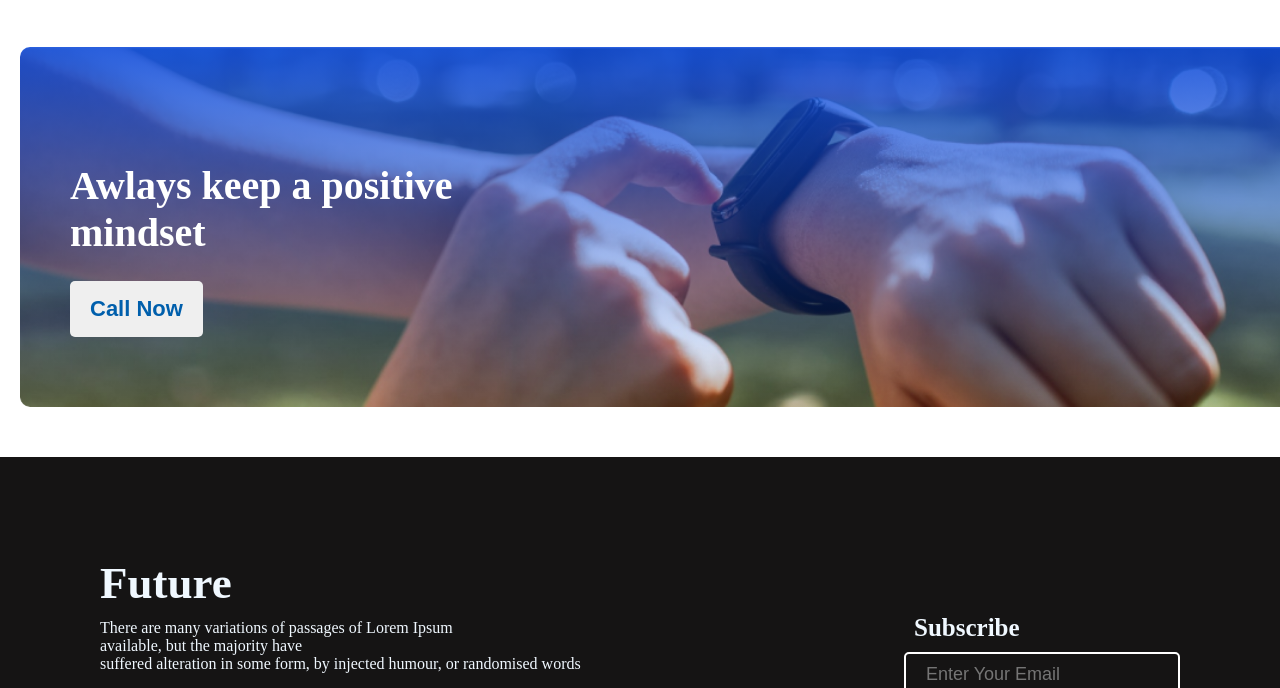
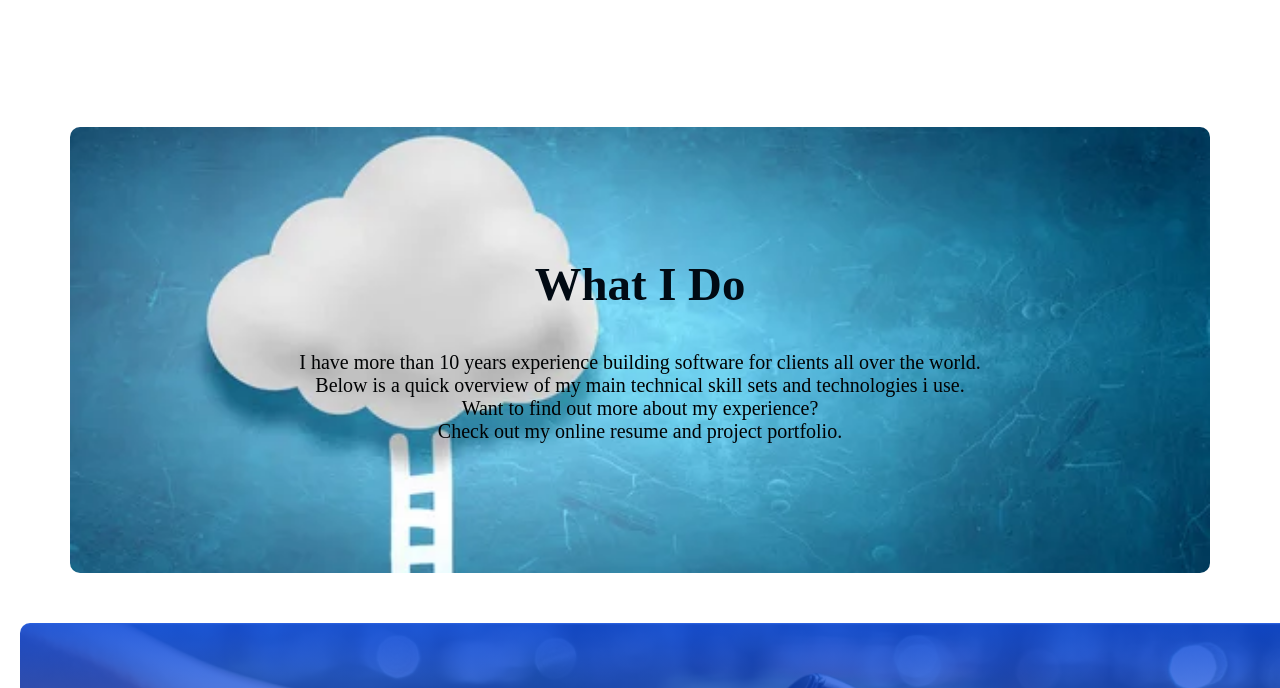
Before and after one commit to nahid-139/first-assignment-, a plain HTML site: page index.html in a window 1280 px wide. Shown: the part 1940-2628 px from the top of the page. Drawn offline with Linux system fonts and the light colour scheme.

Commit message:
new section

```diff
--- a/index.html
+++ b/index.html
@@ -31,6 +31,7 @@
         </header>
     </section>
     <!-- Failer Years -->
+    <main>
         <section>
             <div class="container">
                 <div class="failer-head">
@@ -77,6 +78,11 @@
                 </div>
             </div>
         </section>
+        <!-- What I do section -->
+        <section class="what-i-do">
+            <h3 class="what-section-title">What I Do</h3>
+            <p class="what-section-discribe">I have more than 10 years experience building software for clients all over the world. <br> Below is a quick overview of my main technical skill sets and technologies i use. <br> Want to find out more about my experience? <br> Check out my online resume and project portfolio.</p>
+        </section>
         <!-- Overley Section -->
         <section class="overley">
             <div class="container">
@@ -92,7 +98,8 @@
             <div class="footer-head">
                 <div class="footer-text">
                     <h3>Future</h3>
-                    <p>There are many variations of passages of Lorem Ipsum <br> available, but the majority have <br> suffered alteration in some form, by injected humour, or randomised words</p>
+                    <p>There are many variations of passages of Lorem Ipsum <br> available, but the majority have <br>
+                        suffered alteration in some form, by injected humour, or randomised words</p>
                     <span>Email :nahidnhptake@gmail.com </span>
                     <span>phone :+8801755012063</span>
                     <div class="socail-image">
@@ -101,11 +108,13 @@
                         <img src="./images/icons/youtube.png" alt="">
                     </div>
                 </div>
-                <div class="subscribe"><h3>Subscribe</h3>
+                <div class="subscribe">
+                    <h3>Subscribe</h3>
                     <input type="text" name="" id="" placeholder="Enter Your Email">
                     <button class="btn-footer">Subscribe</button>
                 </div>
             </div>
+    </main>
     </footer>
 </body>
 
--- a/page.css
+++ b/page.css
@@ -103,7 +103,7 @@
     margin: 5px;
 }
 
-/* Plan Style */
+/* Plan Styles */
 .plans {
     margin: 30px 0px;
 }
@@ -140,7 +140,37 @@
     text-align: center;
     padding: 10px 0px;
 }
+/* What i do styles */
+.what-i-do{
+    max-width: 1140px;
+    margin: 0 auto;
+    margin-top: 130px;
+    background: #1479de;
+    border-radius: 10px;
+    padding: 130px 0px;
+    color: aliceblue;
+    font-size: 40px;
+    background-image: url(./images/blue\ sky.jpg);
+    background-repeat: no-repeat;
+    background-position: center;
+    background-size: cover;
 
+}
+.what-section-title{
+    text-align: center;
+    margin-bottom: 40px;
+    color: #010a13;
+
+
+}
+.what-section-discribe{
+    color:#000203;
+    font-size: 20px;
+    text-align: center;
+    font: bold;
+
+}
+/* overley styles */
 .overley {
     margin: 50px 0px;
 }
```
Also changed, not shown: images/blue sky.jpg (added). Lines whose indentation alone changed are shown as unchanged.
